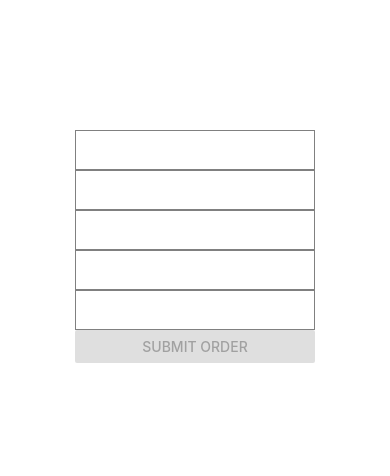
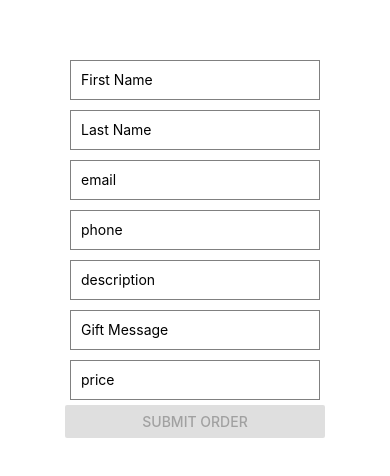
Before and after one commit to selvinor/order-entry-app, a React Native app: screen / in a window 390 px wide. Shown: the part 176-652 px from the top of the page. Built offline with nearby package versions, Linux system fonts and the light colour scheme.

Commit message:
data output on submit

```diff
--- a/components/OrderForm/OrderFormSubmit/OrderFormRF/OrderFormView/index.js
+++ b/components/OrderForm/OrderFormSubmit/OrderFormRF/OrderFormView/index.js
@@ -4,8 +4,8 @@ import { Button, Text, View } from 'react-native';
 
 import { connect } from 'react-redux';
 import { Field, reset } from 'redux-form';
-import RFTextView from '../../../../RFTextInput';
 import styles from './styles';
+import RFTextInput from '../../../../RFTextInput';
 
 const OrderFormView = ({
   handleSubmit,
@@ -17,30 +17,44 @@ const OrderFormView = ({
   <View>
     <Field
       name="firstName"
-      component={RFTextView}
+      component={RFTextInput}
       disabled={submitting}
       placeholder="First Name"
     />
     <Field
       name="lastName"
-      component={RFTextView}
+      component={RFTextInput}
       placeholder="Last Name"
     />
     <Field
       name="email"
-      component={RFTextView}
-      placeholder="Last Name"
+      component={RFTextInput}
+      placeholder="email"
       type="email"
     />
     <Field
       name="phone"
-      component={RFTextView}
+      component={RFTextInput}
       placeholder="phone"
     />
     <Field
       name="description"
-      component={RFTextView}
+      component={RFTextInput}
       placeholder="description"
+      multiline = {true}
+      numberOfLines = {4}
+    />
+      <Field
+      name="giftMessage"
+      component={RFTextInput}
+      placeholder="Gift Message"
+      multiline = {true}
+      numberOfLines = {4}
+    />
+      <Field
+      name="price"
+      component={RFTextInput}
+      placeholder="price"
       multiline = {true}
       numberOfLines = {4}
     />
--- a/components/OrderForm/OrderFormSubmit/OrderFormRF/OrderFormView/styles.js
+++ b/components/OrderForm/OrderFormSubmit/OrderFormRF/OrderFormView/styles.js
@@ -9,6 +9,25 @@ const styles = StyleSheet.create({
     color: 'green',
     textAlign: 'center',
   },
+  container: {
+    paddingTop: 23
+ },
+ input: {
+    margin: 15,
+    height: 40,
+    width:150,
+    borderColor: '#7a42f4',
+    borderWidth: 1
+ },
+ submitButton: {
+    backgroundColor: '#7a42f4',
+    padding: 10,
+    margin: 15,
+    height: 40,
+ },
+ submitButtonText:{
+    color: 'white'
+ }
 });
 
 export default styles;
--- a/components/RFTextInput/index.js
+++ b/components/RFTextInput/index.js
@@ -7,6 +7,9 @@ const RFTextInput = ({
   input: { onBlur, onChange, onFocus, value },
   meta: { error, touched, valid },
   disabled,
+  placeholder,
+  multiline,
+  numberOfLines,
 }) => (
   <View>
     <TextInput
@@ -17,11 +20,16 @@ const RFTextInput = ({
       style={[styles.rootInput, { borderColor: !valid && touched ? 'red' : 'gray' }]}
       editable={!disabled}
       selectTextOnFocus={!disabled}
-      //placeholder={placeholder}
+      placeholder={placeholder}
+      multiline={multiline}
+      numberOfLines={numberOfLines}
       underlineColorAndroid='transparent'
+      autoCapitalize = "none"
       style={[
         styles.rootInput,
         {
+          width: 250,
+          margin: 5,
           color: disabled ? 'gray' : 'black',
           borderColor: !valid && touched ? 'red' : 'gray'
         },
```
